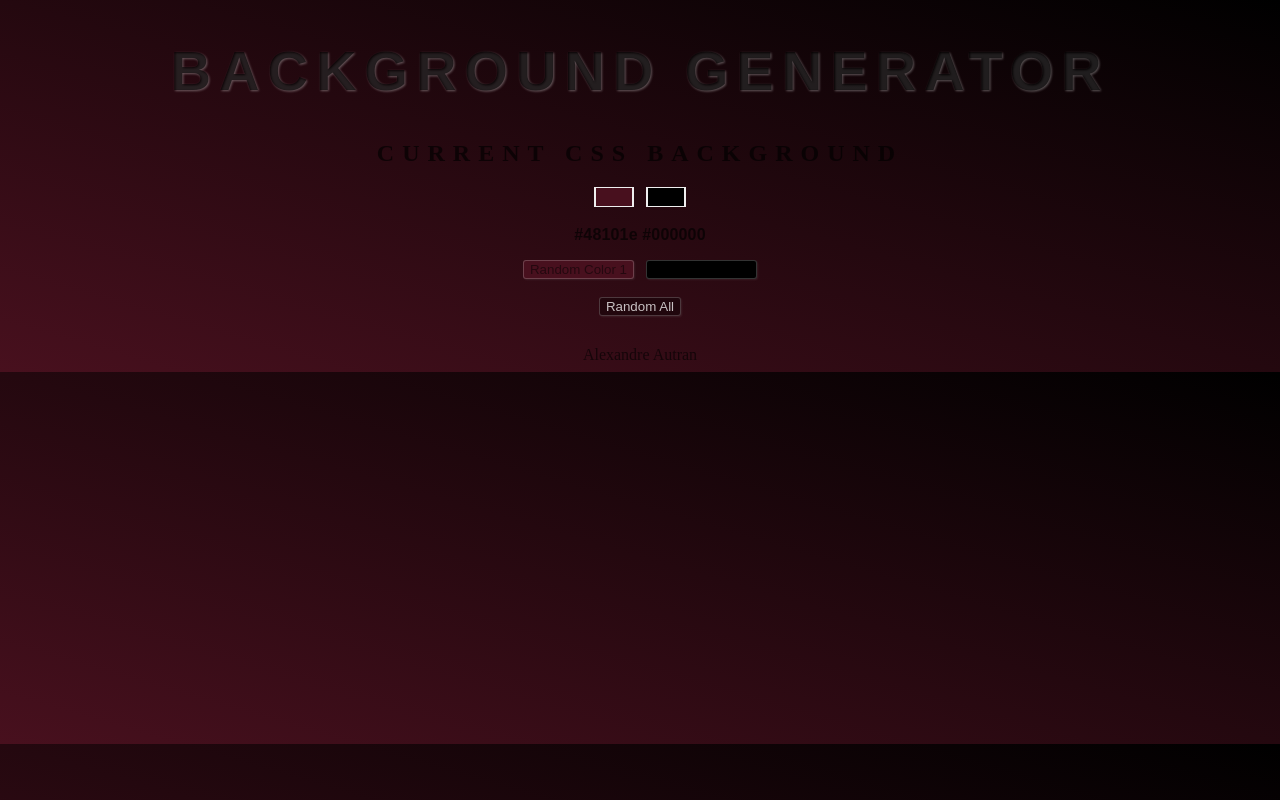
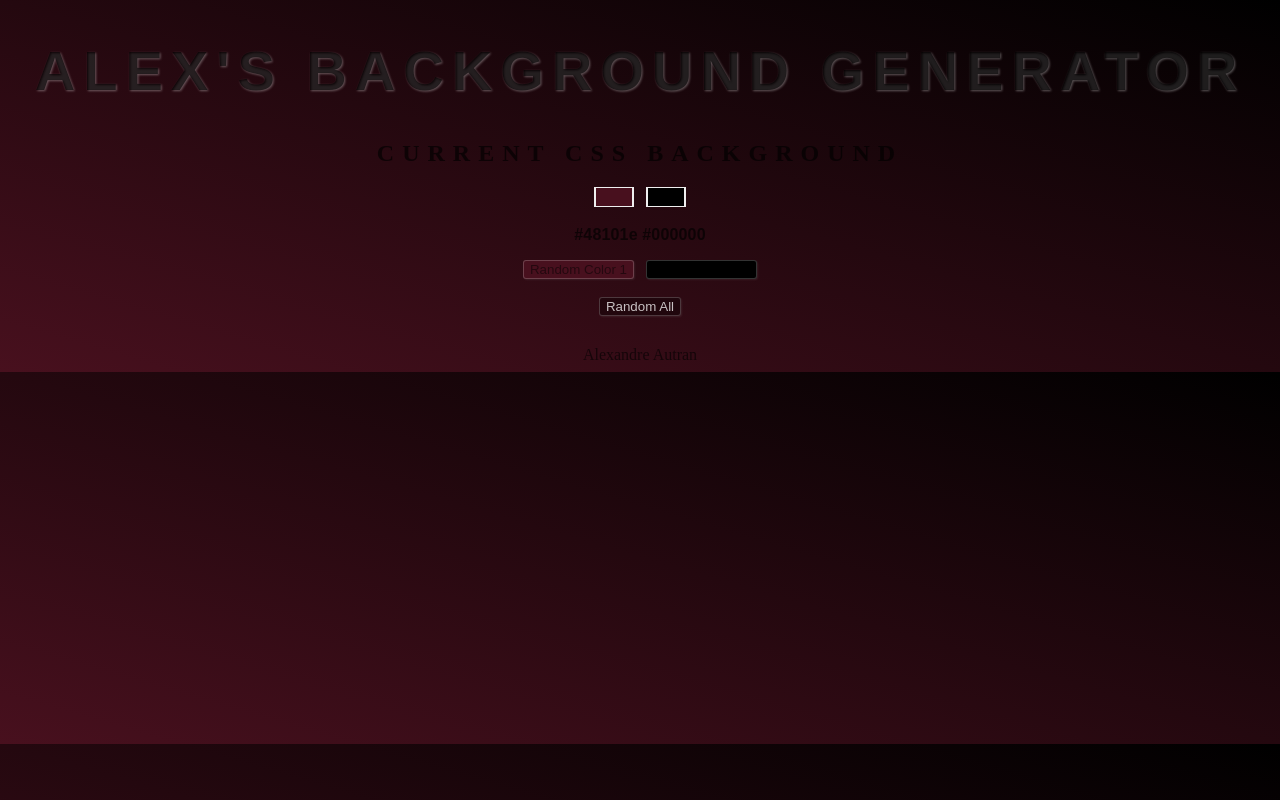
Before and after one commit to autran-alex/ztm-background-generator, a plain HTML site: page index.html in a window 1280 px wide. Drawn offline with Linux system fonts and the light colour scheme.

Commit message:
educational change in generator's display title

```diff
--- a/index.html
+++ b/index.html
@@ -8,7 +8,7 @@
     <title>Random Background Generator</title>
 </head>
 <body id="grad-bg">
-    <h1>Background Generator</h1>
+    <h1>Alex's Background Generator</h1>
     <h2>Current CSS Background</h2>
     <input class="picker color1" type="color" name="color1" value="#12C2E9">
     <input class="picker color2" type="color" name="color2" value="#f64f59">
```
